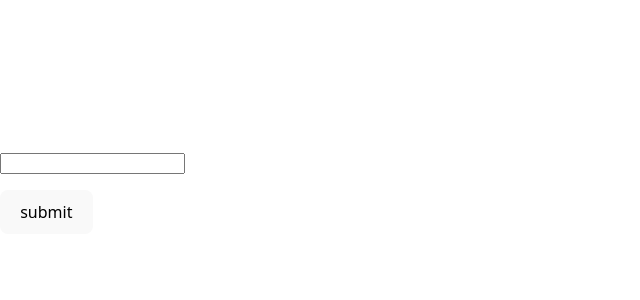
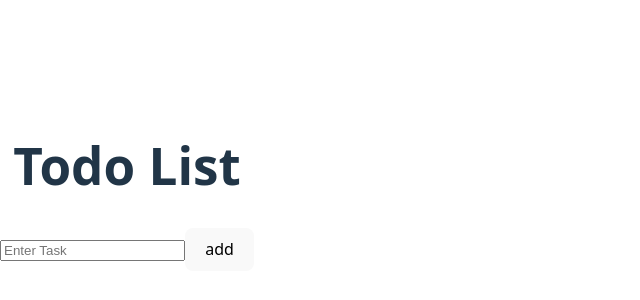
Before and after one commit to Umashankar12345/react, a React (Vite) app in the folder ReactEvent/: page / in a window 1280 px wide. Shown: the part 208-508 px from the top of the page, without its empty margins (0-640 px from the left). Built offline with nearby package versions, Linux system fonts and the light colour scheme.

Commit message:
my message

```diff
--- /dev/null
+++ b/ReactEvent/src/components/Todolist.jsx
@@ -0,0 +1,39 @@
+import { useState } from "react";
+
+function Todolist(){
+    const[input , setInput] = useState("");
+
+    const[todos , setTodos] = useState([]);
+
+    const addTodo = () => {
+        if(input.trim() === "" ) return;
+        setTodos([...todos, input]);
+        setInput("");
+    }
+
+    const deleteTodo = (index) => {
+        const newTodos = todos.filter((item , i) => i != index);
+        setTodos(newTodos);
+    }
+
+    return(
+        <div style= {{textAlign: 'center' , marginTop: '40px'}}>
+
+            <h1>Todo List</h1>
+
+            <input type="text" value={input} placeholder="Enter Task" onChange={(e) =>setInput(e.target.value)} />
+
+            <button onClick={addTodo}>add</button>
+
+            <ul>
+                {todos.map(( todo , index) => (
+                    <li key ={index}>{todo}
+                    <button onClick={() => deleteTodo(index)}>Delete</button>
+                    </li>
+                )) }
+            </ul>
+
+        </div>
+    )
+}
+export default Todolist
--- a/ReactEvent/src/main.jsx
+++ b/ReactEvent/src/main.jsx
@@ -2,7 +2,8 @@ import { StrictMode } from 'react'
 import { createRoot } from 'react-dom/client'
 import './index.css'
 // import App from './components/Counter'
-import Toggle from './components/Toggle'
+// import Toggle from './components/Toggle'
+import Todolist from './components/Todolist'
 // import Onequestion from './components/Onequestion'
 // import Secondquestion from './components/Secondquestion'
 // import Thirdquestion from './components/Thirdquestion'
@@ -25,7 +26,8 @@ import Toggle from './components/Toggle'
    {/* <Eightquestion/> */}
    {/* <Sevenquestion/> */}
    {/* <App/> */}
-    <Toggle/>
+    {/* <Toggle/> */}
+    <Todolist/>
   </StrictMode>
 )
 
```
